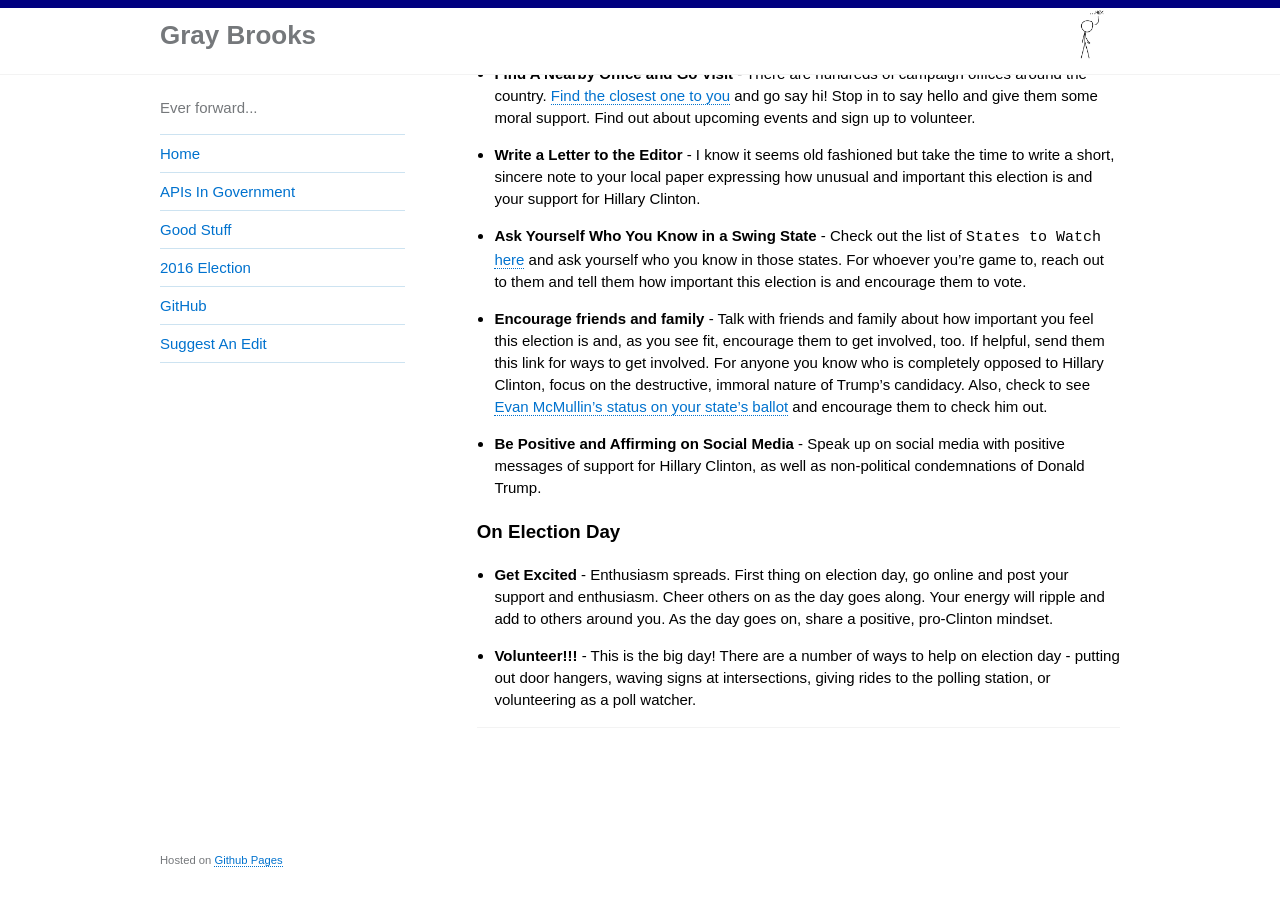
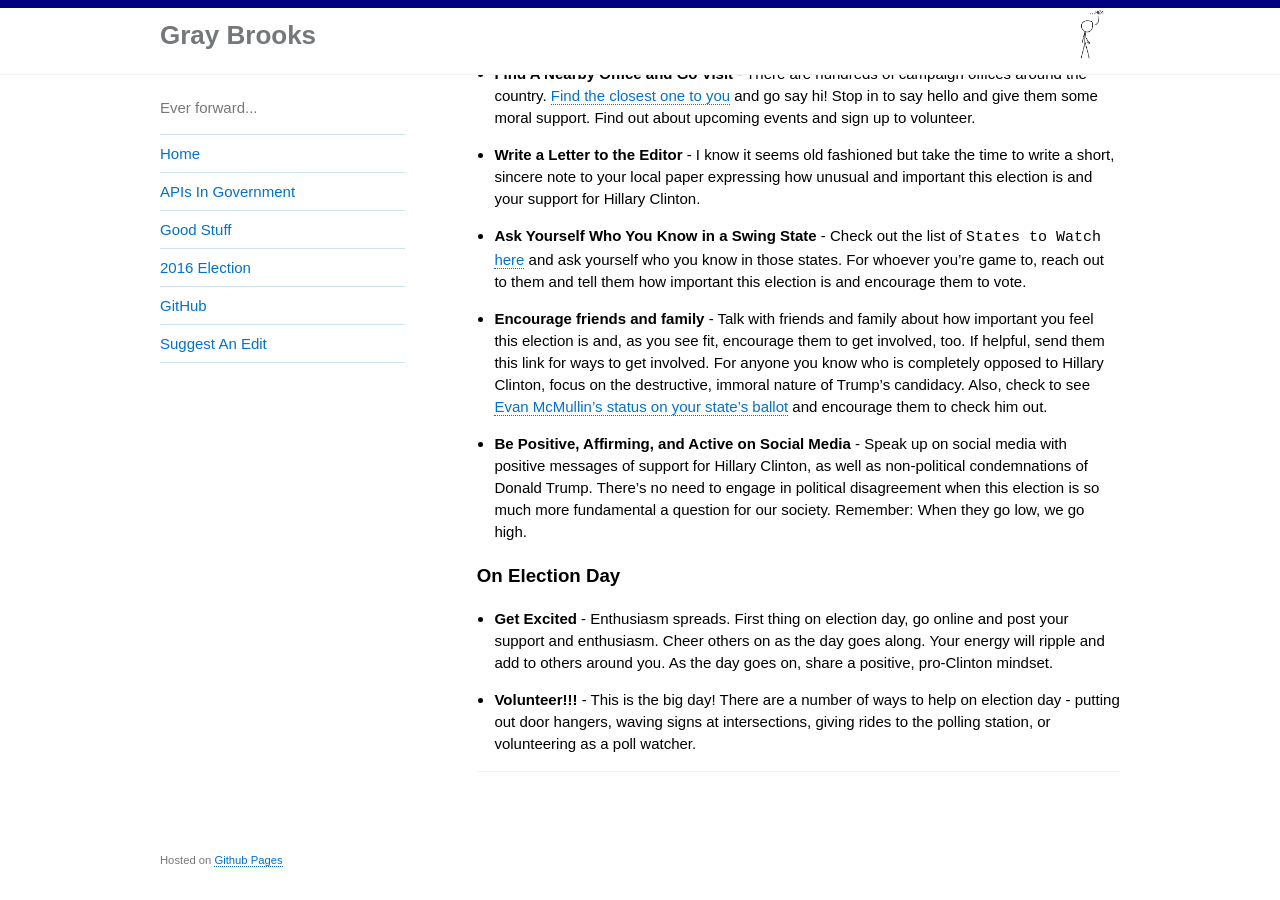
Before and after one commit to gbinal/gbinal.github.com, a Jekyll site: the page built from pages/election.md, in a window 1280 px wide and 900 px high, scrolled down 653 px. Built offline with Jekyll 4.4.1, drawn with Linux system fonts in a browser that asks for light colours.

Commit message:
small edit

```diff
--- a/pages/election.md
+++ b/pages/election.md
@@ -20,7 +20,7 @@ Let's do as much as we can today, tonight, tomorrow, and every day through elect
 * **Write a Letter to the Editor** - I know it seems old fashioned but take the time to write a short, sincere note to your local paper expressing how unusual and important this election is and your support for Hillary Clinton.
 * **Ask Yourself Who You Know in a Swing State** - Check out the list of `States to Watch` [here](http://projects.fivethirtyeight.com/2016-election-forecast/?ex_cid=rrpromo) and ask yourself who you know in those states.  For whoever you're game to, reach out to them and tell them how important this election is and encourage them to vote.
 * **Encourage friends and family** - Talk with friends and family about how important you feel this election is and, as you see fit, encourage them to get involved, too.  If helpful, send them this link for ways to get involved.  For anyone you know who is completely opposed to Hillary Clinton, focus on the destructive, immoral nature of Trump's candidacy.  Also, check to see [Evan McMullin's status on your state's ballot](https://en.wikipedia.org/wiki/Evan_McMullin_presidential_campaign,_2016#Ballot_status) and encourage them to check him out.
-* **Be Positive and Affirming on Social Media** - Speak up on social media with positive messages of support for Hillary Clinton, as well as non-political condemnations of Donald Trump.
+* **Be Positive, Affirming, and Active on Social Media** - Speak up on social media with positive messages of support for Hillary Clinton, as well as non-political condemnations of Donald Trump.  There's no need to engage in political disagreement when this election is so much more fundamental a question for our society.  Remember: When they go low, we go high.
 
 
 ### On Election Day
```
